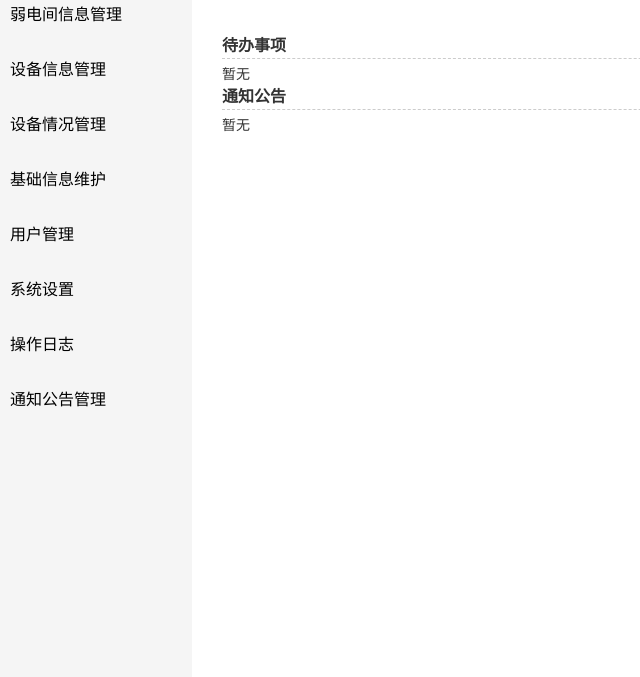
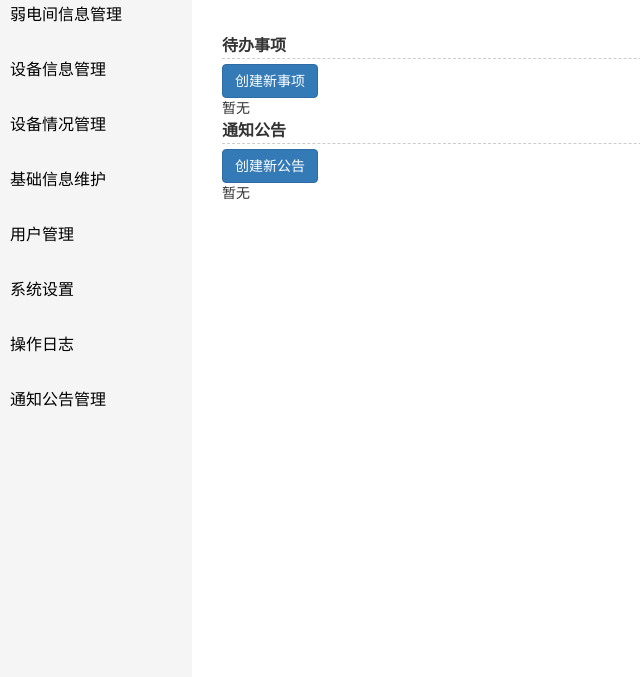
Before and after one commit to derek-s/devonlinemgmt, a Python web app: template templates/admin/admin.html in a window 1280 px wide. Shown: the part 183-860 px from the top of the page, without its empty margins (0-640 px from the left). Run offline with Jinja, Linux system fonts and the light colour scheme; the template is opened without the code that fills it, so the values that code supplies are empty; some libraries are stand-ins or nearby versions.

Commit message:
add button

```diff
--- a/templates/admin/admin.html
+++ b/templates/admin/admin.html
@@ -20,7 +20,7 @@
             <span>hi, {{ current_user.username }} 欢迎使用设备信息管理系统</span>
         </div>
         <div class="backlog">
-            <label class="noticelabel">待办事项</label> {% if not events %}
+            <div><label class="noticelabel">待办事项</label><a href="{{url_for('adminbg.notecreate')}}" class="btn btn-primary nadeventbutton">创建新事项</a></div> {% if not events %}
             <lable>暂无</lable>
             {% else %}
             <ul class="noticeul">
@@ -40,7 +40,7 @@
             {% endif %}
         </div>
         <div class="inform">
-            <label class="noticelabel">通知公告</label> {% if not data %}
+            <div><label class="noticelabel">通知公告</label><a href="{{url_for('adminbg.notecreate')}}" class="btn btn-primary nadnoticebutton">创建新公告</a></div> {% if not data %}
             <lable>暂无</lable>
             {% else %}
             <ul class="noticeul">
```
